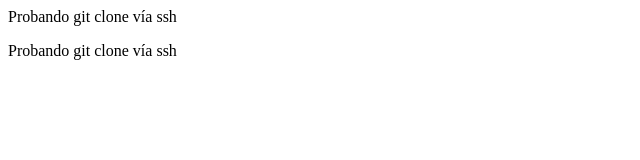
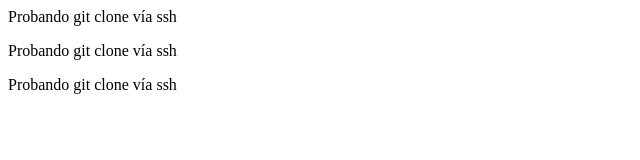
Before and after one commit to JesusMatosTorres/uax-devops-02, a plain HTML site: page index.html in a window 1280 px wide. Shown: the whole page, without its empty margins (0-640 px from the left). Drawn offline with Linux system fonts and the light colour scheme.

Commit message:
Add duplicate paragraph to index.html

```diff
--- a/index.html
+++ b/index.html
@@ -5,5 +5,6 @@
  <body>
  <p>Probando git clone vía ssh</p>
   <p>Probando git clone vía ssh</p>
+  <p>Probando git clone vía ssh</p>
  </body>
 </html>
```
